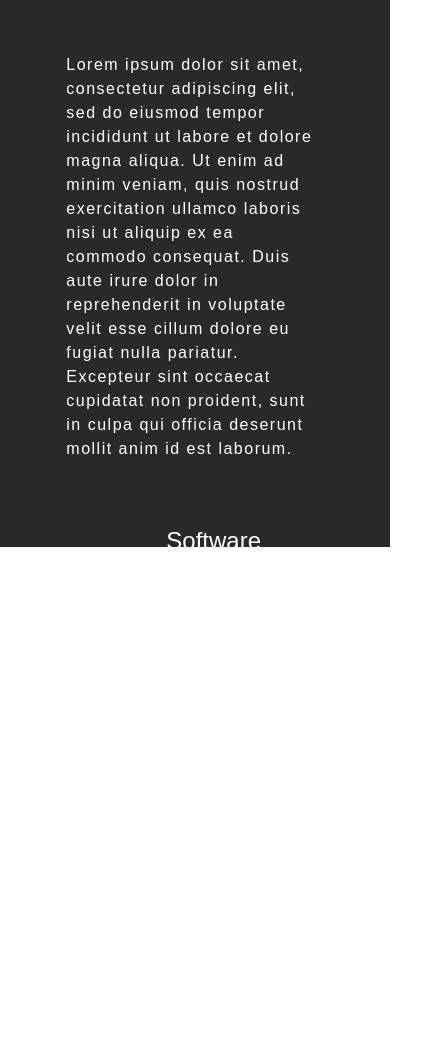
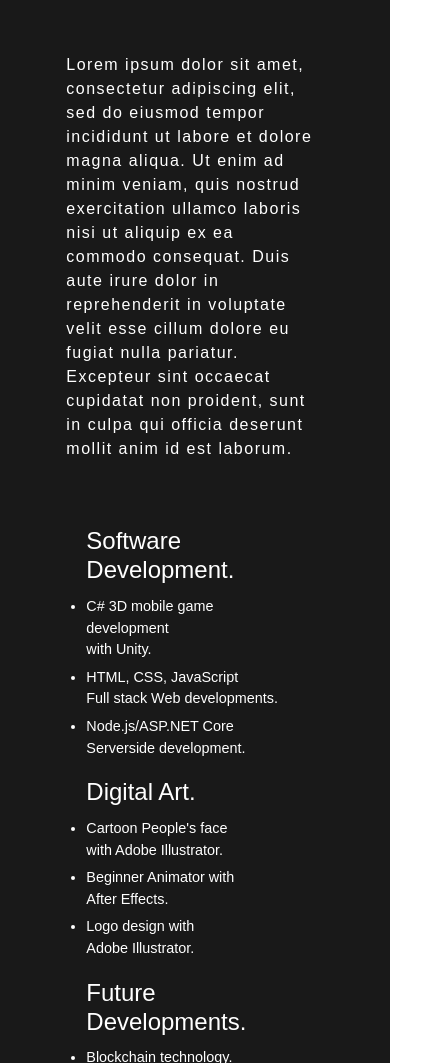
Before and after one commit to uitwaaien6/My-Personal-Website, a plain HTML site: page index.html in a window 390 px wide. Shown: the part 937-2000 px from the top of the page, 426 px wide, since content can reach past the window. Drawn offline with nearby package versions, Linux system fonts and the light colour scheme.

Commit message:
About me section responsive finished for now...

```diff
--- a/css/main.css
+++ b/css/main.css
@@ -141,7 +141,7 @@ header {
 .about-me-container {
     width: 100%;
     height: 40rem;
-    background-color: #292929;
+    background-color: #191919;
     color: white;
 }
 
@@ -177,14 +177,32 @@ header {
     font-size: 0.9em;
 }
 
+@media only screen and (max-width: 1650px) {
+
+    .about-me-table {
+        padding-left: 60px;
+    }
+
+    .about-me-table-row {
+        padding-right: 60px;
+    }
+}
+
 @media only screen and (max-width: 1500px) {
     #contact-me {
         margin-left: 25rem;
     }
+
+    .about-me-table {
+        padding-left: 40px;
+    }
+
+    .about-me-table-row {
+        padding-right: 40px;
+    }
 }
 
 @media only screen and (max-width: 1300px) {
-
     #contact-me {
         margin-left: 18rem;
     }
@@ -193,7 +211,33 @@ header {
         left: 25%;
     }
 
+    .about-me-table {
+        padding-left: 10px;
+    }
 
+    .about-me-table-row {
+        padding-right: 20px;
+    }
+}
+
+@media only screen and (max-width: 1200px) {
+
+    .about-me-container {
+        height: 60rem;
+
+    }
+
+    .about-me-table {
+        padding-left: 20px;
+    }
+
+    .about-me-table-row {
+        padding-right: 20px;
+    }
+
+    .about-me-table-row {
+        display: block;
+    }
 }
 
 @media only screen and (max-width: 1100px) {
@@ -238,4 +282,9 @@ header {
     .read-more {
         left: 35%;
     }
+
+    .about-me-container {
+        height: 80rem;
+
+    }
 }
```
